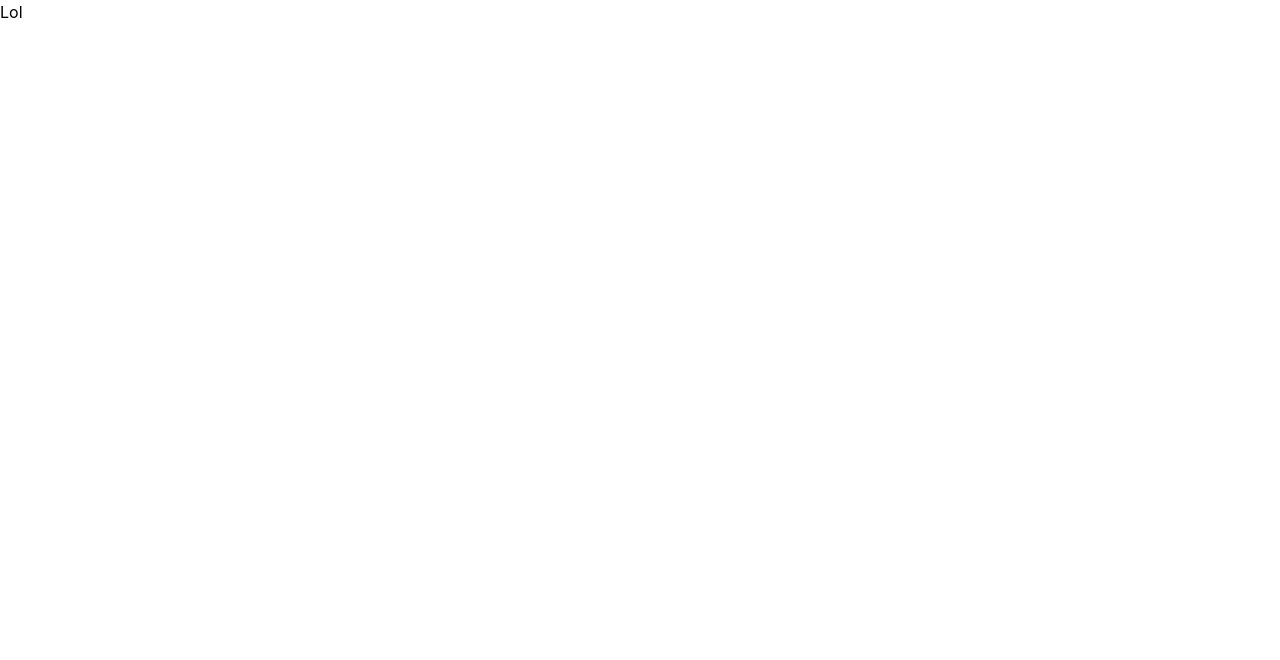
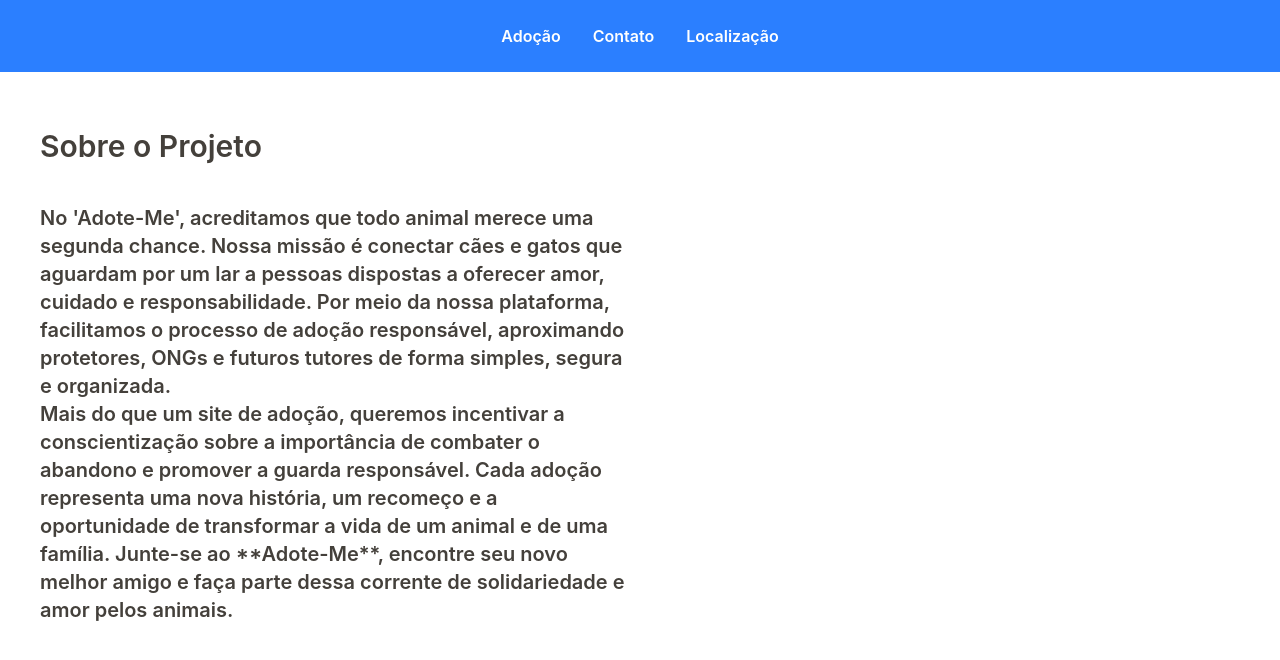
Before and after one commit to Pedro-BP/Projeto-Integrador-Adote-Me, a React (Vite) app in the folder Frontend/: page / in a window 1280 px wide. Shown: the top 660 px of the page. Built offline with nearby package versions, Linux system fonts and the light colour scheme.

Commit message:
feat: Inicialização do Header do site

```diff
--- a/Frontend/src/App.jsx
+++ b/Frontend/src/App.jsx
@@ -1,8 +1,11 @@
+import Header from "./components/Header";
 import Index from "./pages/Index";
+
 
 export default function App() {
   return (
     <>
+      <Header />
       <Index />
     </>
   );
--- /dev/null
+++ b/Frontend/src/components/Header.jsx
@@ -0,0 +1,25 @@
+export default function Header() {
+    return (<div>
+<nav className="bg-blue-500">
+            <ul className="flex justify-center list-none m-0 p-0 text-center font-semibold">
+                <li>
+                <img src="" alt="" /></li>
+                <li className="px-4 py-6 cursor-pointer text-white hover:text-cyan-200">Adoção</li>
+                <li className="px-4 py-6 cursor-pointer text-white hover:text-cyan-200">Contato</li>
+                <li className="px-4 py-6 cursor-pointer text-white hover:text-cyan-200">Localização</li>
+            </ul>
+        </nav>
+
+        <div className="max-w-2xl my-2 py-2 px-10 font-semibold text-stone-700">
+            <h3 className="text-3xl text-left my-10 font-semibold">
+            Sobre o Projeto
+            </h3>
+            <p className="text-xl flex justify-center">
+                No 'Adote-Me', acreditamos que todo animal merece uma segunda chance. Nossa missão é conectar cães e gatos que aguardam por um lar a pessoas dispostas a oferecer amor, cuidado e responsabilidade. Por meio da nossa plataforma, facilitamos o processo de adoção responsável, aproximando protetores, ONGs e futuros tutores de forma simples, segura e organizada.
+            </p>
+            <p className="text-xl flex justify-center">
+                Mais do que um site de adoção, queremos incentivar a conscientização sobre a importância de combater o abandono e promover a guarda responsável. Cada adoção representa uma nova história, um recomeço e a oportunidade de transformar a vida de um animal e de uma família. Junte-se ao **Adote-Me**, encontre seu novo melhor amigo e faça parte dessa corrente de solidariedade e amor pelos animais.
+            </p>
+        </div>
+        </div>)
+}
--- a/Frontend/src/pages/Index.jsx
+++ b/Frontend/src/pages/Index.jsx
@@ -1,3 +1,8 @@
-export default function Index(){
-    return (<div>Lol</div>);
+export default function Index() {
+    return (<div>
+
+
+
+    </div>);
+
 }
```
Also changed, not shown: Frontend/src/components/Footer.jsx (added).
